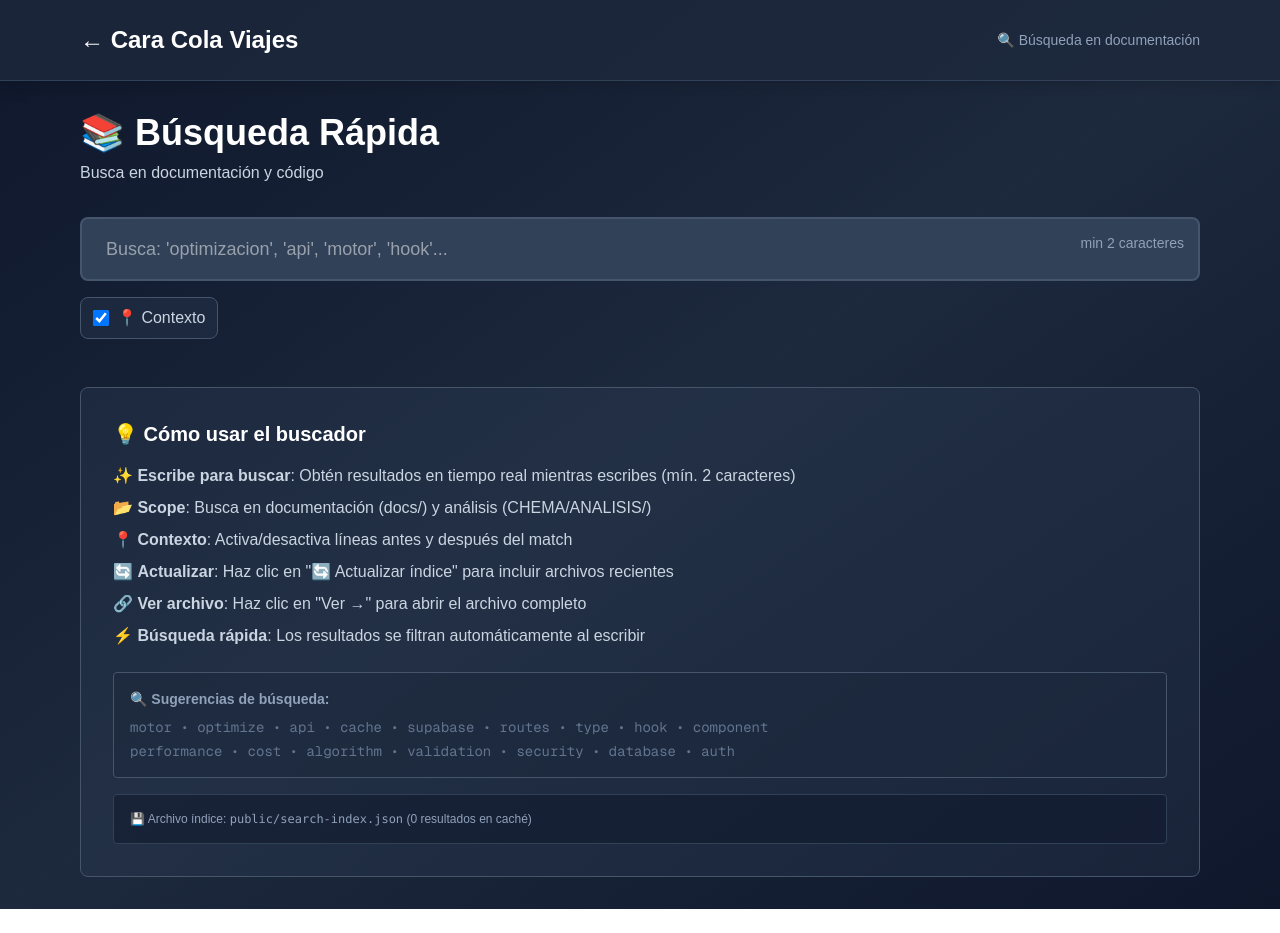
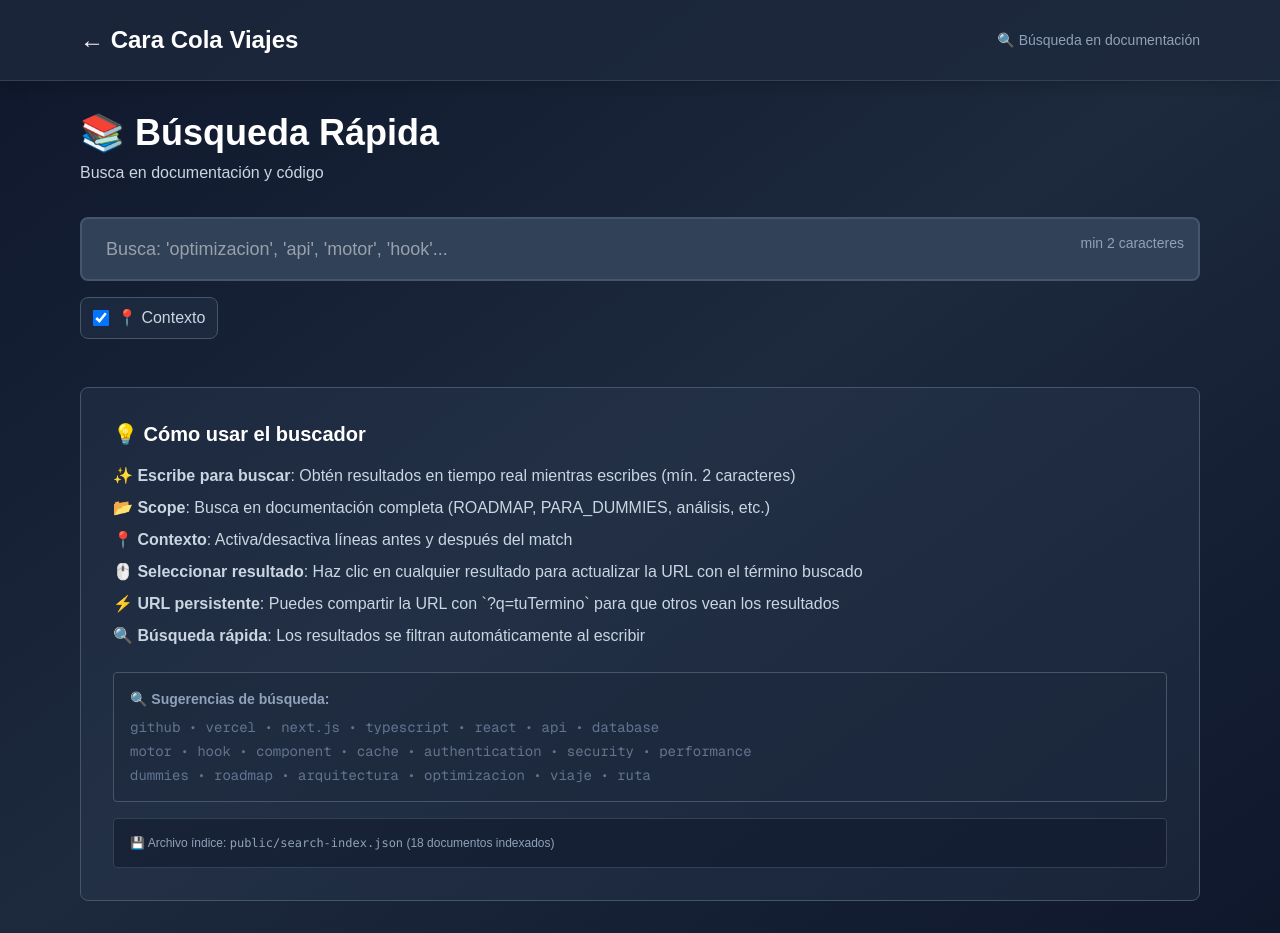
Before and after one commit to caracolazefiro-sketch/CaraColaViajes, a Next.js app: page /search in a window 1280 px wide. Before the commit the page ends 909 px from the top, so only its background shows below. Built offline with nearby package versions, Linux system fonts and the light colour scheme.

Commit message:
✨ Optimizar búsqueda: hacer resultados clickeables, agregar query a URL, mejorar UX

```diff
--- a/app/search/page.tsx
+++ b/app/search/page.tsx
@@ -32,8 +32,9 @@ export default function SearchPage() {
   const [showContext, setShowContext] = useState(true);
   const [indexLoaded, setIndexLoaded] = useState(false);
   const [indexData, setIndexData] = useState<IndexEntry[]>([]);
+  const [selectedResult, setSelectedResult] = useState<number | null>(null);
 
-  // Cargar índice al montar
+  // Cargar índice y query inicial de URL
   useEffect(() => {
     const loadIndex = async () => {
       try {
@@ -42,6 +43,13 @@ export default function SearchPage() {
         const data = await response.json();
         setIndexData(data.entries || []);
         setIndexLoaded(true);
+
+        // Cargar query desde URL si existe
+        const urlParams = new URLSearchParams(window.location.search);
+        const urlQuery = urlParams.get('q');
+        if (urlQuery) {
+          setQuery(decodeURIComponent(urlQuery));
+        }
       } catch (err) {
         setError('No se pudo cargar el índice de búsqueda');
         console.error(err);
@@ -237,7 +245,13 @@ export default function SearchPage() {
           {results.map((result, idx) => (
             <div
               key={`${result.path}-${result.lineNumber}-${idx}`}
-              className="bg-slate-700/50 border border-slate-600 rounded-lg overflow-hidden hover:border-slate-500 transition"
+              onClick={() => {
+                // Actualizar URL con el término buscado
+                const newUrl = `/search?q=${encodeURIComponent(query)}`;
+                window.history.pushState({ query }, '', newUrl);
+                setSelectedResult(idx);
+              }}
+              className="bg-slate-700/50 border-2 border-slate-600 rounded-lg overflow-hidden hover:border-blue-500 hover:bg-slate-600/50 transition cursor-pointer"
             >
               {/* File Header */}
               <div className="bg-slate-800/80 px-6 py-3 flex items-center justify-between border-b border-slate-700">
@@ -245,13 +259,9 @@ export default function SearchPage() {
                   <p className="text-slate-500 text-xs font-mono mb-1">📄 {result.path}</p>
                   <p className="text-white font-semibold text-sm">{result.filename}</p>
                 </div>
-                <Link
-                  href={`/${result.path.replace(/^docs\//, '').replace(/^CHEMA\/ANALISIS\//, '')}`}
-                  target="_blank"
-                  className="px-3 py-1 bg-blue-600 hover:bg-blue-700 text-white text-xs rounded transition whitespace-nowrap ml-4 font-medium"
-                >
-                  Abrir →
-                </Link>
+                <span className="px-2 py-1 bg-blue-600/30 text-blue-300 text-xs rounded font-medium">
+                  Línea {result.lineNumber}
+                </span>
               </div>
               {/* Line Info */}
               <div className="px-6 py-4">
@@ -303,11 +313,11 @@ export default function SearchPage() {
             <h2 className="text-xl font-bold text-white mb-4">💡 Cómo usar el buscador</h2>
             <ul className="text-slate-300 space-y-2">
               <li>✨ <strong>Escribe para buscar</strong>: Obtén resultados en tiempo real mientras escribes (mín. 2 caracteres)</li>
-              <li>📂 <strong>Scope</strong>: Busca en documentación (docs/) y análisis (CHEMA/ANALISIS/)</li>
+              <li>📂 <strong>Scope</strong>: Busca en documentación completa (ROADMAP, PARA_DUMMIES, análisis, etc.)</li>
               <li>📍 <strong>Contexto</strong>: Activa/desactiva líneas antes y después del match</li>
-              <li>🔄 <strong>Actualizar</strong>: Haz clic en "🔄 Actualizar índice" para incluir archivos recientes</li>
-              <li>🔗 <strong>Ver archivo</strong>: Haz clic en "Ver →" para abrir el archivo completo</li>
-              <li>⚡ <strong>Búsqueda rápida</strong>: Los resultados se filtran automáticamente al escribir</li>
+              <li>🖱️ <strong>Seleccionar resultado</strong>: Haz clic en cualquier resultado para actualizar la URL con el término buscado</li>
+              <li>⚡ <strong>URL persistente</strong>: Puedes compartir la URL con `?q=tuTermino` para que otros vean los resultados</li>
+              <li>🔍 <strong>Búsqueda rápida</strong>: Los resultados se filtran automáticamente al escribir</li>
             </ul>
 
             <div className="mt-6 p-4 bg-slate-800/50 rounded border border-slate-600">
@@ -315,14 +325,15 @@ export default function SearchPage() {
                 <strong>🔍 Sugerencias de búsqueda:</strong>
               </p>
               <div className="text-slate-500 text-sm font-mono space-y-1">
-                <p>motor • optimize • api • cache • supabase • routes • type • hook • component</p>
-                <p>performance • cost • algorithm • validation • security • database • auth</p>
+                <p>github • vercel • next.js • typescript • react • api • database</p>
+                <p>motor • hook • component • cache • authentication • security • performance</p>
+                <p>dummies • roadmap • arquitectura • optimizacion • viaje • ruta</p>
               </div>
             </div>
 
             <div className="mt-4 p-4 bg-slate-900/50 rounded border border-slate-700">
               <p className="text-slate-400 text-xs">
-                💾 Archivo índice: <code>public/search-index.json</code> ({totalResults} resultados en caché)
+                💾 Archivo índice: <code>public/search-index.json</code> (18 documentos indexados)
               </p>
             </div>
           </div>
```
